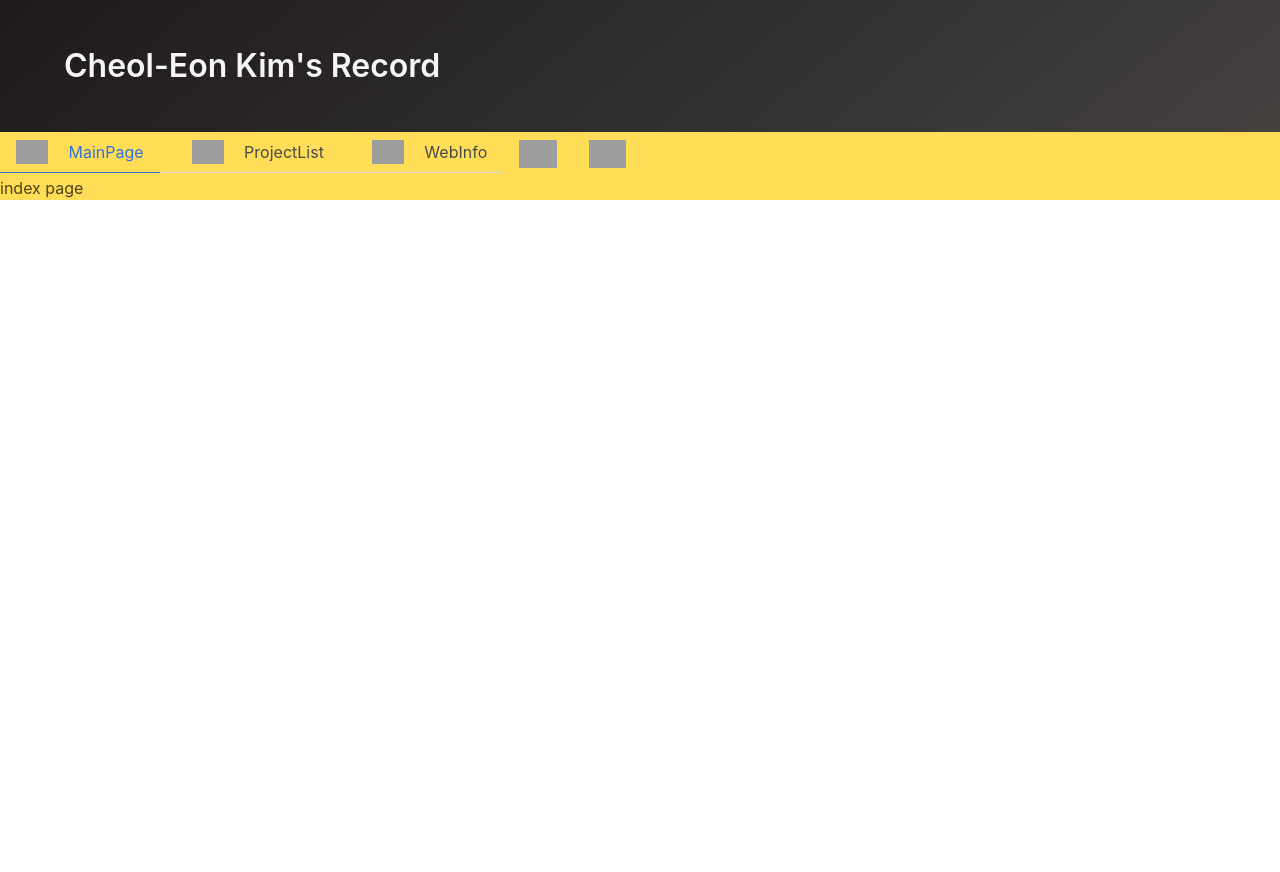
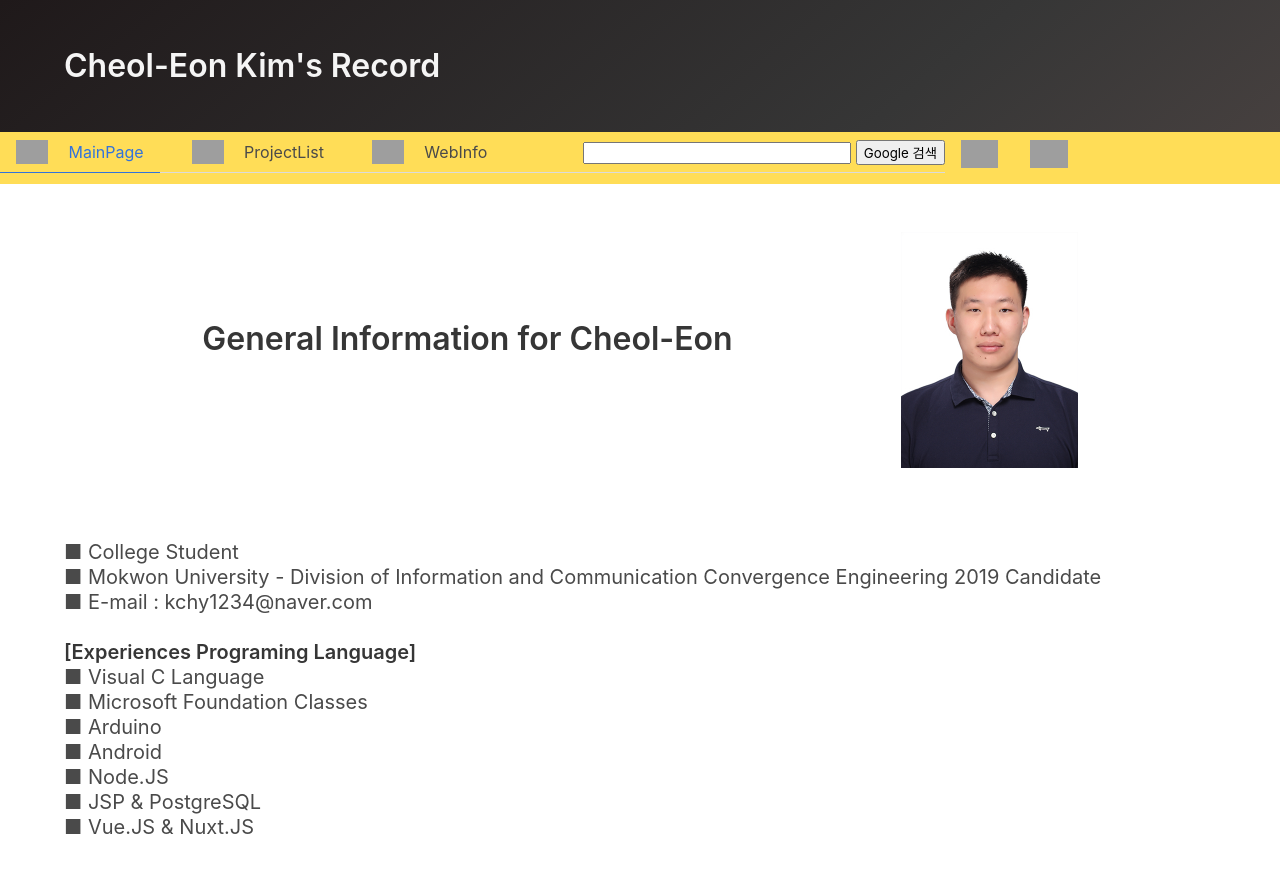
Before and after one commit to Karazuna/webCloud01, a Nuxt app: page / in a window 1280 px wide. Shown: the top 872 px of the page. Before the commit the page ends 800 px from the top, so only its background shows below. Built offline with nearby package versions, Linux system fonts and the light colour scheme; grey boxes are pictures that could not be loaded.

Commit message:
2018-06-20, navbar+link+serarch

```diff
--- a/pages/index.vue
+++ b/pages/index.vue
@@ -1,11 +1,13 @@
 <template>
+<section>
+    <div>
       <nav class="navbar is-warning">
         <div class="hero-foot">
           <nav class="tabs">
             <div class="container">
               <ul>
                 <li class="is-active">
-                <nuxt-link to="/ ">
+                  <nuxt-link to="/">
                     <img src="https://image.flaticon.com/icons/png/512/818/818649.png" width="32" height="32">
                     &emsp;
                     MainPage
@@ -31,6 +33,13 @@
                     WebInfo
                   </nuxt-link>
                 </li>
+
+                &emsp;&emsp;&emsp;&emsp;&emsp;
+
+                <form method=get action="http://www.naver.com/search" target="_blank">
+                  <input type=text name=q size=25 maxlength=255 value="" /> <!-- 구글 검색 입력 창 -->
+                  <input type=submit name=btnG value="Google 검색" /> <!-- 검색 버튼 -->
+                </form>
               </ul>
             </div>
             <a href="http://www.naver.com" class="navbar-item">
@@ -40,9 +49,40 @@
               <img src="https://www.google.co.kr/images/branding/googlelogo/1x/googlelogo_color_272x92dp.png" art="logo">
             </a>
           </nav>
-
-        index page
         </div>
       </nav>
+      </div>
+ <section class="section">
+    <div class="container">
+      <div align="center">
+      <h1 class="title">General Information for Cheol-Eon &emsp;&emsp;&emsp;&emsp;&emsp;<img src="~assets/cheoleon.jpg" align="middle" width="177" height="236"></h1>
+      </div>
+      <br><br><br>
+      <h3 class="subtitle">
+        ■ College Student
+        <br>
+        ■ Mokwon University - Division of Information and Communication Convergence Engineering 2019 Candidate
+        <br>
+        ■ E-mail : kchy1234@naver.com
+        <br><br>
+        <strong>[Experiences Programing Language]</strong>
+        <br>
+        ■ Visual C Language
+        <br>
+        ■ Microsoft Foundation Classes
+        <br>
+        ■ Arduino
+        <br>
+        ■ Android
+        <br>
+        ■ Node.JS
+        <br>
+        ■ JSP & PostgreSQL
+        <br>
+        ■ Vue.JS & Nuxt.JS
+      </h3>
+    </div>
 
+  </section>
+  </section>
 </template>
--- a/pages/project.vue
+++ b/pages/project.vue
@@ -1,11 +1,13 @@
 <template>
+<section>
+  <div>
     <nav class="navbar is-warning">
       <div class="hero-foot">
         <nav class="tabs">
           <div class="container">
             <ul>
               <li>
-                <nuxt-link to="/ ">
+                <nuxt-link to="/">
                   <img src="https://image.flaticon.com/icons/png/512/818/818649.png" width="32" height="32">
                   &emsp;
                   MainPage
@@ -43,4 +45,6 @@
         project page
       </div>
     </nav>
+  </div>
+</section>
 </template>
--- a/pages/webinfo.vue
+++ b/pages/webinfo.vue
@@ -1,11 +1,13 @@
 <template>
+<section>
+  <div>
     <nav class="navbar is-warning">
       <div class="hero-foot">
         <nav class="tabs">
           <div class="container">
             <ul>
               <li>
-                <nuxt-link to="/ ">
+                <nuxt-link to="/">
                   <img src="https://image.flaticon.com/icons/png/512/818/818649.png" width="32" height="32">
                   &emsp;
                   MainPage
@@ -43,4 +45,6 @@
         website page
       </div>
     </nav>
+  </div>
+</section>
 </template>
```
Also changed, not shown: assets/cheoleon.jpg (added), pages/test.html (added), 1 other file (tests, documents, lock files or other folders). Lines whose indentation alone changed are shown as unchanged.
